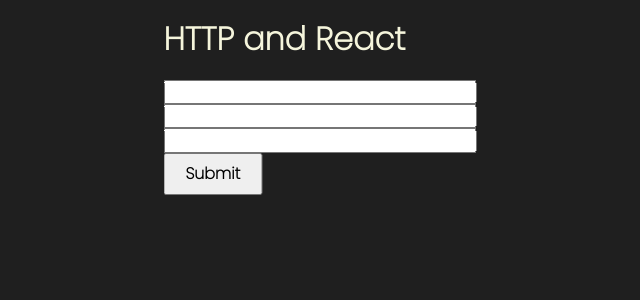
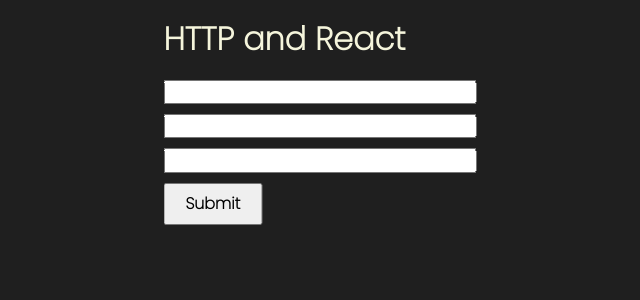
Before and after one commit to renuyarasu/codevolution, a React (Create React App) app: page / in a window 1280 px wide. Shown: the top 300 px of the page, without its empty margins (320-960 px from the left). Built offline with nearby package versions, Linux system fonts and the light colour scheme.

Commit message:
HTTP Post Request Final

```diff
--- a/src/components/PostForm.js
+++ b/src/components/PostForm.js
@@ -1,7 +1,7 @@
 import React, { Component } from 'react'
 import axios from 'axios'
 
-class PostForm extends Component {
+export class PostForm extends Component {
     constructor(props) {
         super(props)
 
@@ -11,13 +11,13 @@ class PostForm extends Component {
             body: '',
         }
     }
-    changeHandler = e => {
+    onChangeHanler = e => {
         this.setState({ [e.target.name]: e.target.value })
     }
-    onSubmitHandler = e => {
+    onSubmithandler = e => {
         e.preventDefault()
         console.log(this.state);
-        axios.get('https://jsonplaceholder.typicode.com/posts', this.state)
+        axios.post('https://jsonplaceholder.typicode.com/posts', this.state)
         .then(response => {
             console.log(response);
             this.setState({ posts: response.data })
@@ -31,10 +31,10 @@ class PostForm extends Component {
         const { userId, title, body } = this.state
         return (
             <div>
-                <form onSubmit={this.onSubmitHandler}>
-                    <div><input type="text" name="userId" value={userId} onChange={this.changeHandler} /></div>
-                    <div><input type="text" name="title" value={title} onChange={this.changeHandler} /></div>
-                    <div><input type="text" name="body" value={body} onChange={this.changeHandler} /></div>
+                <form onSubmit={this.onSubmithandler}>
+                    <div><input type="text" name="userId" value={userId} onChange={this.onChangeHanler} /></div>
+                    <div><input type="text" name="title" value={title} onChange={this.onChangeHanler} /></div>
+                    <div><input type="text" name="body" value={body} onChange={this.onChangeHanler} /></div>
                     <button type="submit">Submit</button>
                 </form>
             </div>
--- a/src/index.css
+++ b/src/index.css
@@ -21,3 +21,4 @@ button {
  font-weight: bold;
  cursor: pointer;
 }
+form div{padding-bottom: 10px;}
```
Lines whose indentation alone changed are shown as unchanged.
